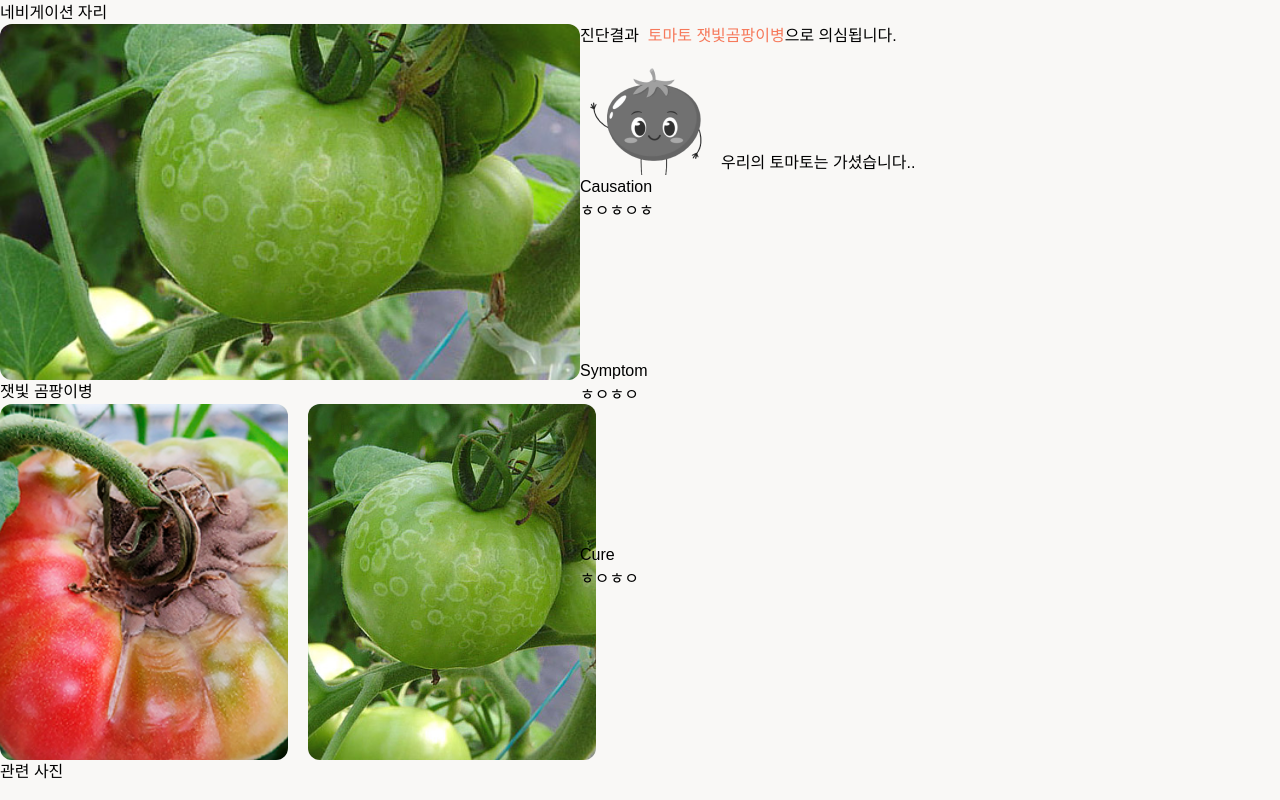
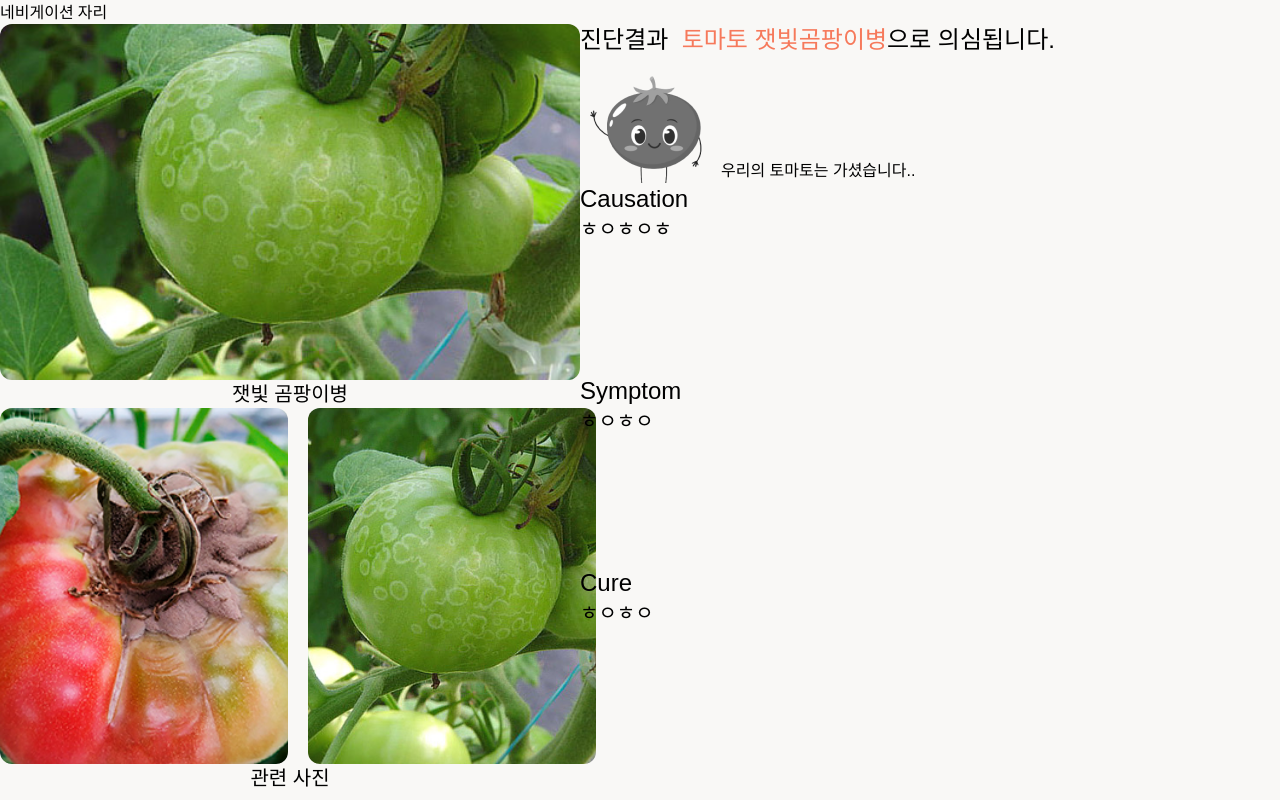
Before and after one commit to S-V-23-BootCamp-Team-F/frontend, a React (Vite) app: page /result in a window 1280 px wide. Built offline with nearby package versions, Linux system fonts and the light colour scheme.

Commit message:
design : text size 수정

```diff
--- a/src/pages/ResultPage.tsx
+++ b/src/pages/ResultPage.tsx
@@ -7,7 +7,7 @@ import die from "../images/dietomato.png";
 const ResultPage = () => {
   return (
     // 전체
-    <div className=" bg-background w-screen h-full absolute overflow-hidden">
+    <div className=" bg-background w-screen h-full absolute overflow-hidden ">
       {/* nav바 */}
       <div>네비게이션 자리</div>
 
@@ -20,7 +20,9 @@ const ResultPage = () => {
               src={tomato2}
               className="sub_tomato1 rounded-xl w-600 h-356 object-cover"
             />
-            <div className="font-press-bold">잿빛 곰팡이병</div>
+            <div className="font-press-bold text-center text-xl">
+              잿빛 곰팡이병
+            </div>
           </div>
           <div>
             <div className="flex">
@@ -33,13 +35,13 @@ const ResultPage = () => {
                 className="sub_tomato3 rounded-xl w-72 h-356 object-cover ml-2.5"
               />
             </div>
-            <div className="font-press-bold">관련 사진</div>
+            <div className="font-press-bold text-center text-xl">관련 사진</div>
           </div>
         </div>
         {/* 본문 오른쪽 */}
         <div>
           <div>
-            <div className="font-press-bold">
+            <div className="font-press-bold text-2xl">
               진단결과&nbsp;&nbsp;
               <span className="font-press-bold text-disease">
                 토마토 잿빛곰팡이병
@@ -55,20 +57,20 @@ const ResultPage = () => {
           </div>
           <div>
             <div>
-              <div className="font-press-bold">Causation</div>
-              <div className="font-press-medium border-black w-700 h-150">
+              <div className="font-press-bold text-2xl">Causation</div>
+              <div className="font-press-medium border-black w-700 h-150 text-xl">
                 ㅎㅇㅎㅇㅎ
               </div>
             </div>
             <div>
-              <div className="font-press-bold">Symptom</div>
-              <div className="font-press-medium border-black w-700 h-150">
+              <div className="font-press-bold text-2xl">Symptom</div>
+              <div className="font-press-medium border-black w-700 h-150 text-xl">
                 ㅎㅇㅎㅇ
               </div>
             </div>
             <div>
-              <div className="font-press-bold">Cure</div>
-              <div className="font-press-medium border-black w-700 h-150">
+              <div className="font-press-bold text-2xl">Cure</div>
+              <div className="font-press-medium border-black w-700 h-150 text-xl">
                 ㅎㅇㅎㅇ
               </div>
             </div>
```
